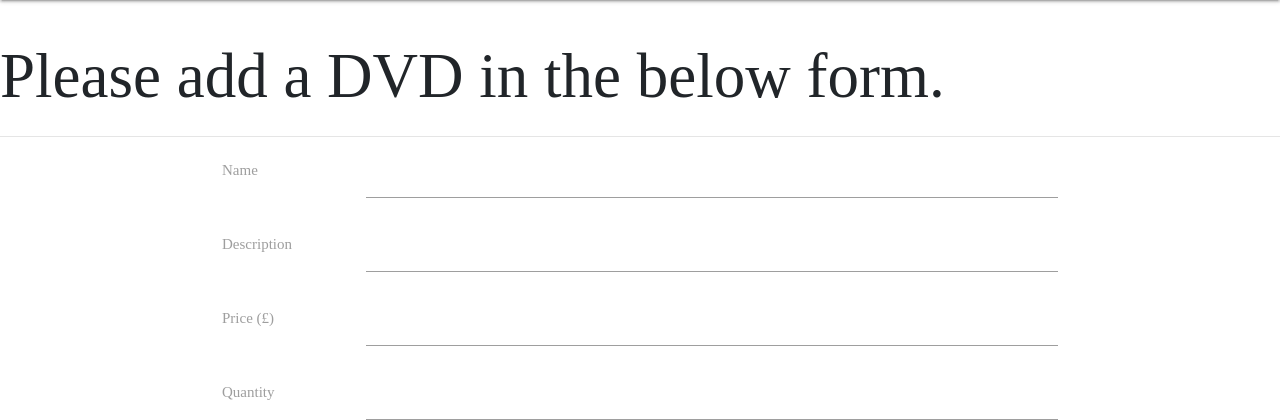
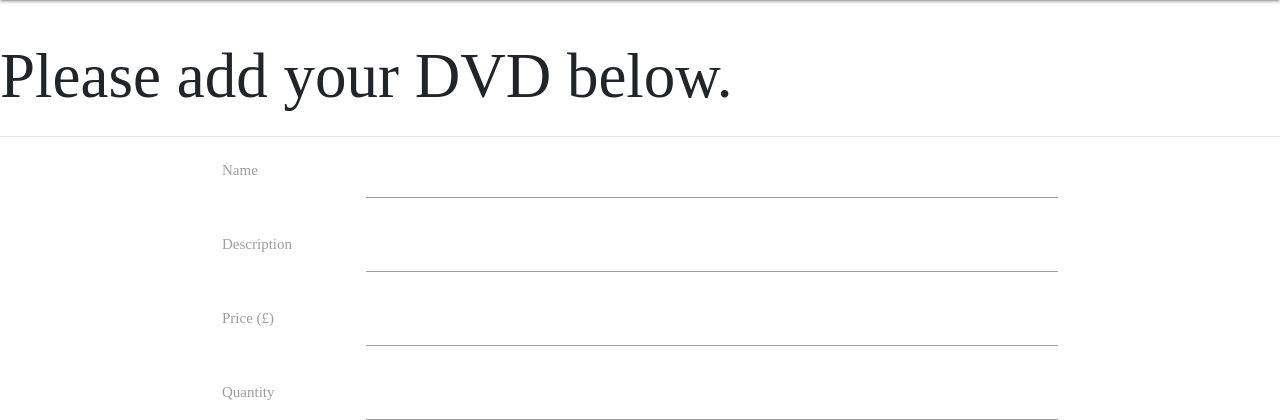
Before and after one commit to JackAlexanderClark/Ultimate-Movie-Vendor, a Flask app: page /add_dvd in a window 1280 px wide. Shown: the part 64-484 px from the top of the page. Run offline with Flask 3, Linux system fonts and the light colour scheme; a user stored in the database is signed in; tables that the repository leaves empty hold one stand-in row (values such as "Sample post").

Commit message:
Tidy up 01/04/2023

```diff
--- a/app.py
+++ b/app.py
@@ -15,7 +15,6 @@ app.config["SQLALCHEMY_DATABASE_URI"] = os.getenv("POSTGRES_URL")       # connec
 
 # tell flask where we want to upload images
 app.config["SECRET_KEY"] = os.environ.get("SECRET_KEY")
-# changed from 'static/images'
 UPLOAD_FOLDER = 'static/images/'
 app.config["UPLOAD_FOLDER"] = UPLOAD_FOLDER
 
@@ -200,8 +199,6 @@ def delete_dvd_reviews_by_dvd_id():
 
 
 
-
-
 # display all reviews
 @app.route('/reviews', methods=["GET"])
 @login_required
--- a/templates/add_dvd.html
+++ b/templates/add_dvd.html
@@ -1,7 +1,7 @@
 {% include 'header.html'%}                        <!-- include header as already has inherited main -->
 {% block body %}
 
-    <h1>Please add a DVD in the below form.</h1>
+    <h1>Please add your DVD below.</h1>
     <hr>
 
     <div class="container">
--- a/templates/index.html
+++ b/templates/index.html
@@ -72,6 +72,10 @@
                                         {% else %} No DVD rating available.
                                     {% endif %}
                                     {{ dvd.dvd.rating }}
+                                    {% if dvd.dvd.review %}
+                                        <h3>Review:</h3>
+                                        <p>{{ dvd.dvd.review }}</p>
+                                    {% endif %}
                                 </p>
                             <!-- turn these buttons into POST forms -->
                                 <a href="add_dvd_review/{{ dvd.id }}"><button class="btn btn-primary btn-lg">Add a Review to DVD</button></a>
```
